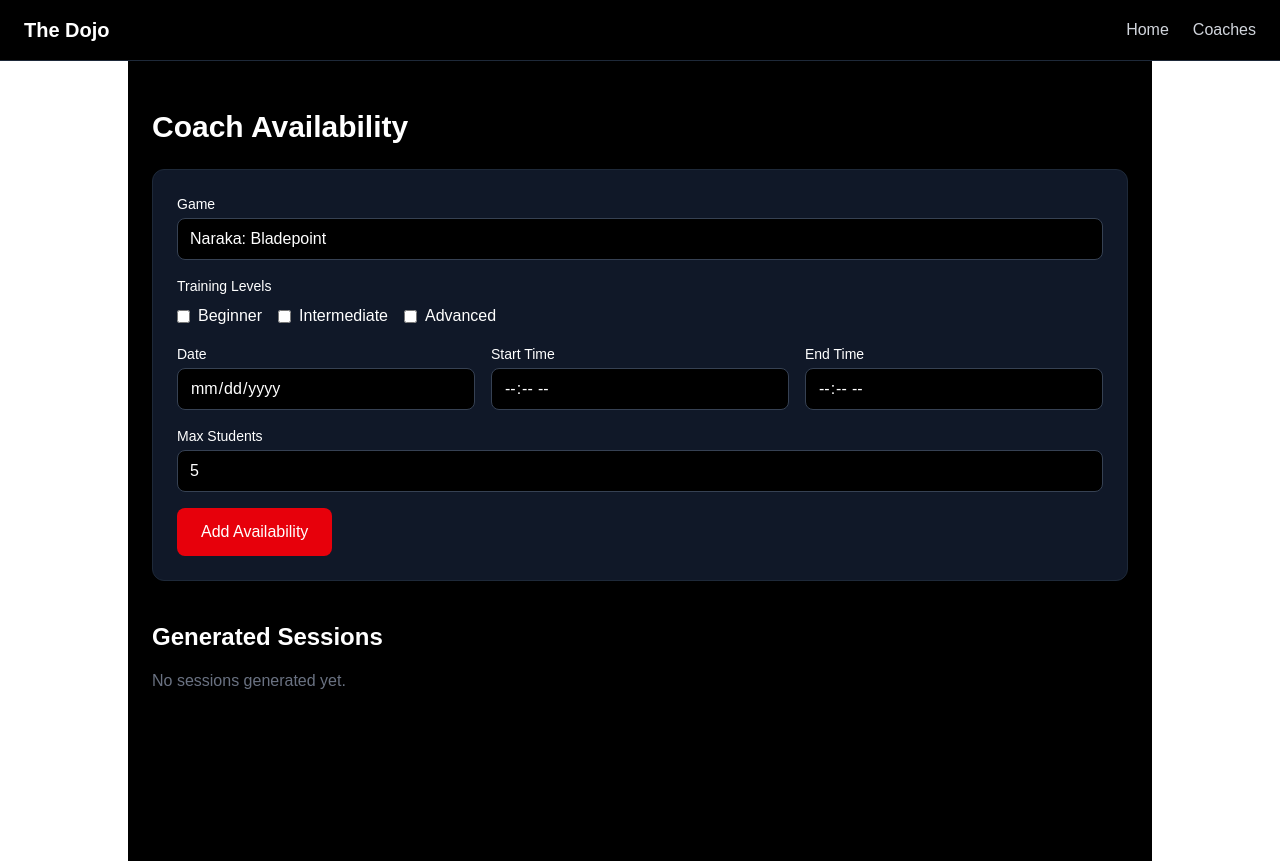
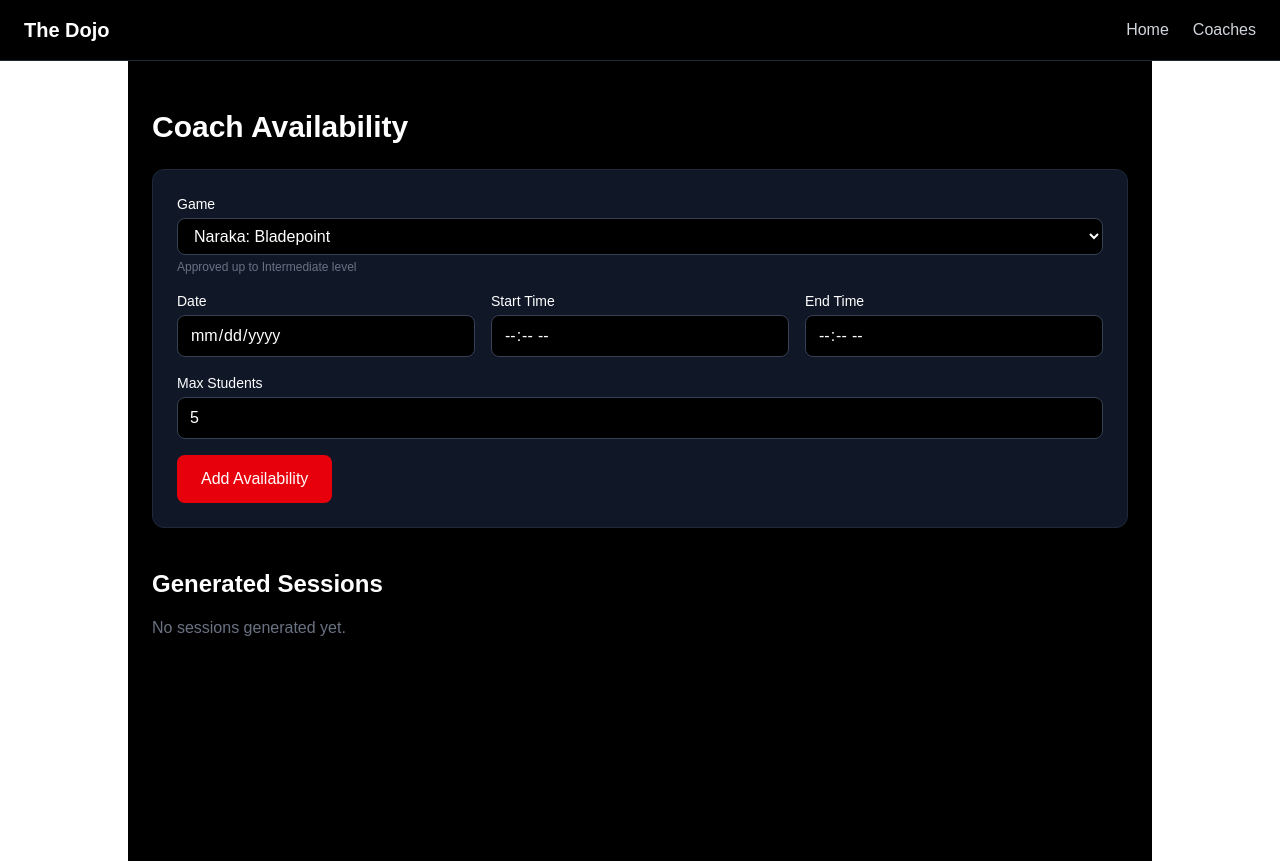
Before and after one commit to T-Merza/dojo-platform, a Next.js app: page /coach in a window 1280 px wide. Built offline with nearby package versions, Linux system fonts and the light colour scheme.

Commit message:
Restrict coach availability UI to admin-approved games and levels

```diff
--- a/src/app/coach/page.tsx
+++ b/src/app/coach/page.tsx
@@ -3,66 +3,54 @@
 import { useState } from "react";
 import {
   CoachAvailability,
-  TrainingLevel,
   CoachProfile,
   generateSessionsFromAvailability,
 } from "@/lib/scheduling";
 
+const coachProfile: CoachProfile = {
+  coachId: "alpha",
+  name: "Coach Alpha",
+  approvedGames: [
+    {
+      game: "Naraka: Bladepoint",
+      maxTrainingLevel: "Intermediate",
+    },
+  ],
+};
+
 export default function CoachDashboardPage() {
   const [availability, setAvailability] = useState<CoachAvailability[]>([]);
 
-  const [form, setForm] = useState({
-    coachId: "alpha",
-    coachName: "Coach Alpha",
-    game: "Naraka: Bladepoint",
-    trainingLevels: [] as TrainingLevel[],
+  const [form, setForm] = useState<CoachAvailability>({
+    coachId: coachProfile.coachId,
+    game: coachProfile.approvedGames[0].game,
     date: "",
     startTime: "",
     endTime: "",
     maxStudents: 5,
   });
 
-  const coaches: CoachProfile[] = [
-    {
-        coachId: "alpha",
-        name: "Coach Alpha",
-        approvedGames: [
-        {
-            game: "Naraka: Bladepoint",
-            maxTrainingLevel: "Intermediate",
-        },
-        ],
-    },
-    ];
-
-  function toggleLevel(level: TrainingLevel) {
+  function handleSubmit(e: React.FormEvent) {
+    e.preventDefault();
+    setAvailability((prev) => [...prev, form]);
     setForm((prev) => ({
       ...prev,
-      trainingLevels: prev.trainingLevels.includes(level)
-        ? prev.trainingLevels.filter((l) => l !== level)
-        : [...prev.trainingLevels, level],
-    }));
-  }
-
-  function handleSubmit(e: React.FormEvent) {
-    e.preventDefault();
-
-    setAvailability((prev) => [...prev, form]);
-
-    setForm((prev) => ({
-      ...prev,
-      trainingLevels: [],
       date: "",
       startTime: "",
       endTime: "",
     }));
   }
 
-  const sessions = generateSessionsFromAvailability(availability, coaches);
+  const sessions = generateSessionsFromAvailability(
+    availability,
+    [coachProfile]
+  );
 
   return (
     <main className="min-h-screen bg-black text-white px-6 py-12 max-w-5xl mx-auto">
-      <h1 className="text-3xl font-bold mb-6">Coach Availability</h1>
+      <h1 className="text-3xl font-bold mb-6">
+        Coach Availability
+      </h1>
 
       {/* Availability Form */}
       <form
@@ -71,40 +59,32 @@ export default function CoachDashboardPage() {
       >
         <div>
           <label className="block text-sm mb-1">Game</label>
-          <input
+          <select
             value={form.game}
             onChange={(e) =>
               setForm({ ...form, game: e.target.value })
             }
             className="w-full bg-black border border-gray-700 rounded-lg px-3 py-2"
-          />
-        </div>            {/* Game Selection Will Be Admin-Approved in Future Versions */}
+          >
+            {coachProfile.approvedGames.map((approval) => (
+              <option
+                key={approval.game}
+                value={approval.game}
+              >
+                {approval.game}
+              </option>
+            ))}
+          </select>
 
-        <div>
-          <label className="block text-sm mb-2">
-            Training Levels
-          </label>
-          <div className="flex gap-4">
-            {["Beginner", "Intermediate", "Advanced"].map(
-              (level) => (
-                <label
-                  key={level}
-                  className="flex items-center gap-2"
-                >
-                  <input
-                    type="checkbox"
-                    checked={form.trainingLevels.includes(
-                      level as TrainingLevel
-                    )}
-                    onChange={() =>
-                      toggleLevel(level as TrainingLevel)
-                    }
-                  />
-                  {level}
-                </label>
-              )
-            )}
-          </div>
+          <p className="text-xs text-gray-500 mt-1">
+            Approved up to{" "}
+            {
+              coachProfile.approvedGames.find(
+                (g) => g.game === form.game
+              )?.maxTrainingLevel
+            }{" "}
+            level
+          </p>
         </div>
 
         <div className="grid grid-cols-1 sm:grid-cols-3 gap-4">
@@ -161,8 +141,8 @@ export default function CoachDashboardPage() {
           </label>
           <input
             type="number"
+            min={1}
             value={form.maxStudents}
-            min={1}
             onChange={(e) =>
               setForm({
                 ...form,
@@ -178,7 +158,7 @@ export default function CoachDashboardPage() {
         </button>
       </form>
 
-      {/* Generated Sessions Preview */}
+      {/* Generated Sessions */}
       <h2 className="text-2xl font-semibold mb-4">
         Generated Sessions
       </h2>
```
